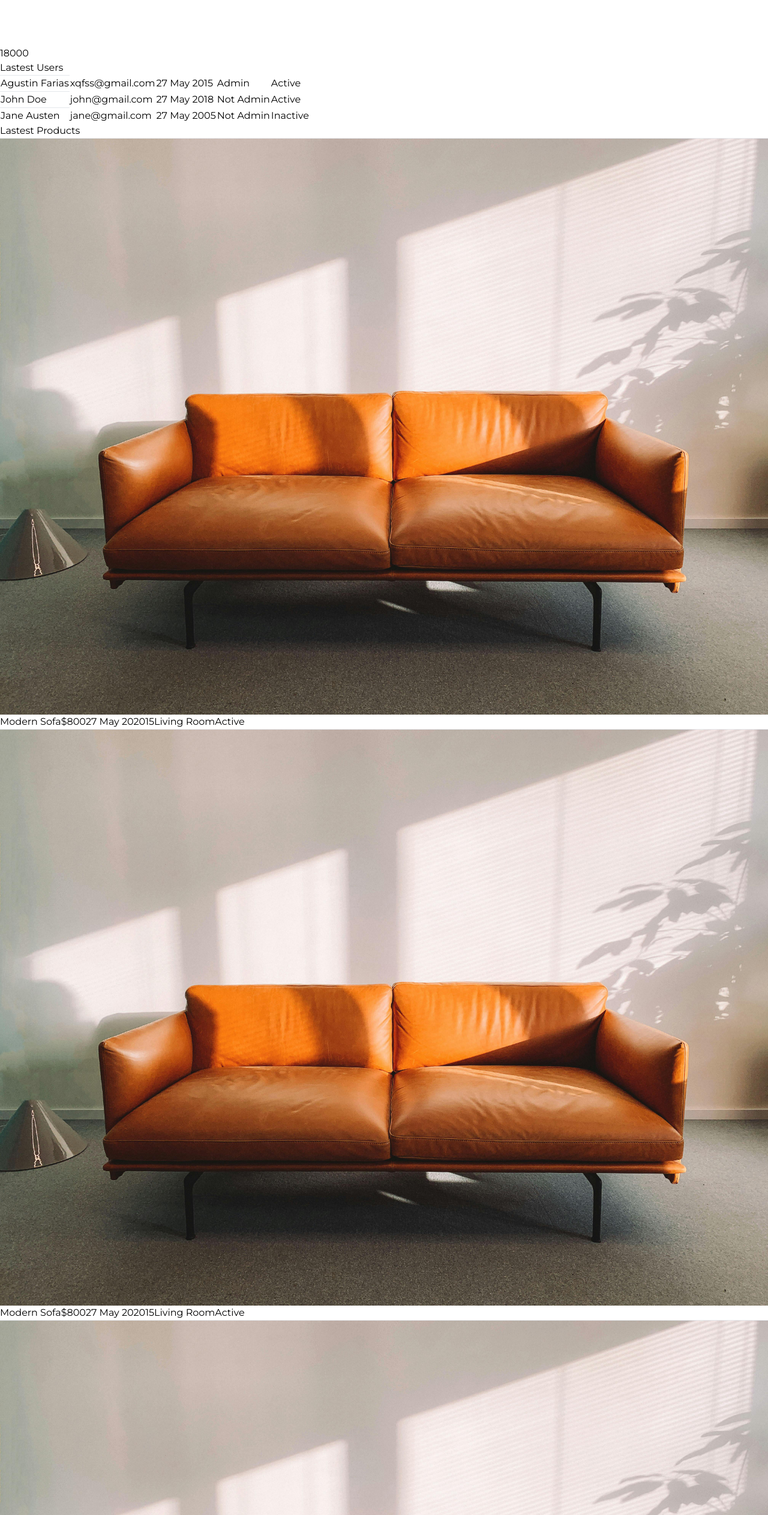
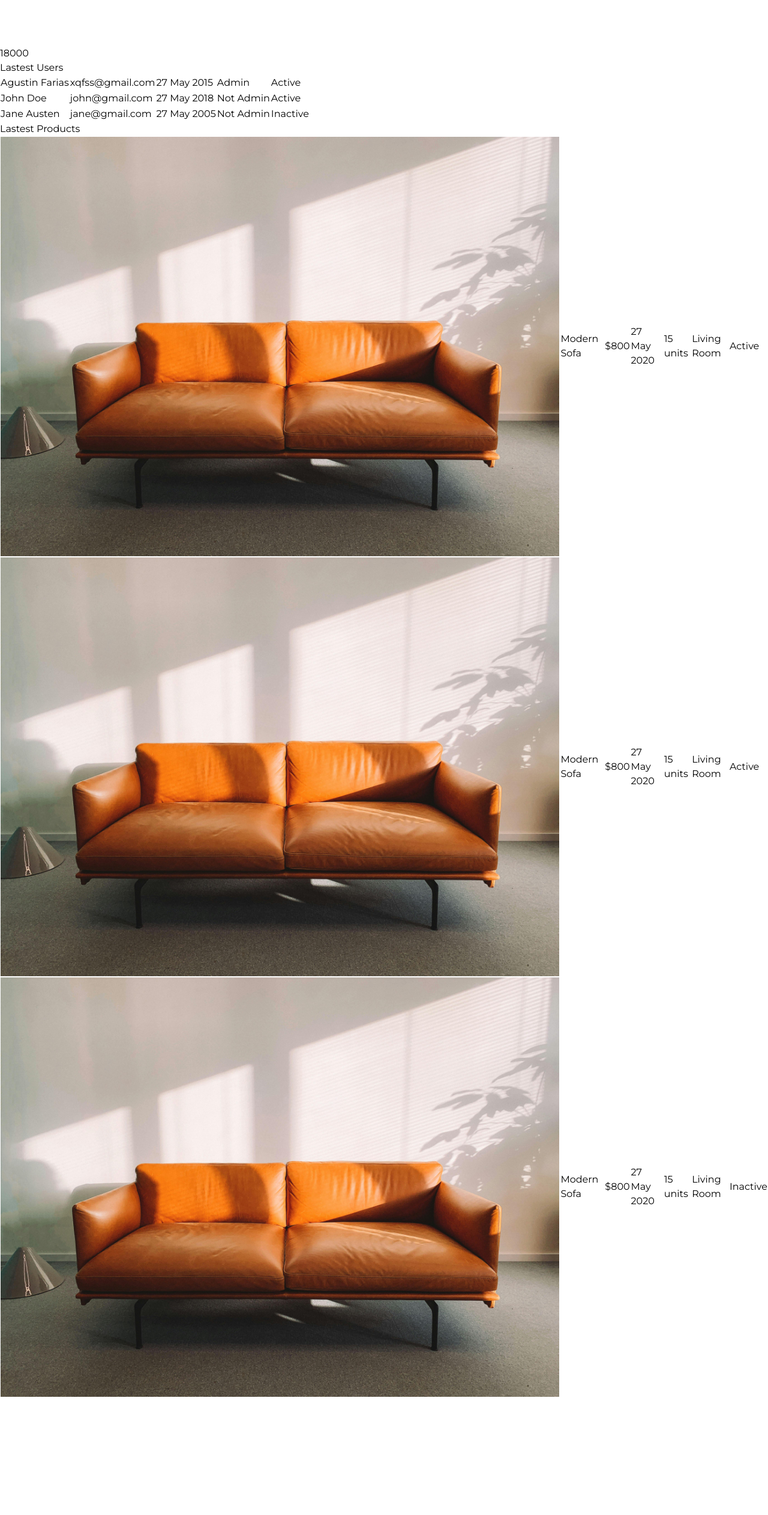
Before and after one commit to fariasagustin3/furniro-admin, a React (Vite) app: page / in a window 1280 px wide. Shown: the part 5380-7905 px from the top of the page at 60% size. After the commit the page ends 7709 px from the top, so only its background shows below. Built offline with nearby package versions, Linux system fonts and the light colour scheme.

Commit message:
table added to dashboard

```diff
--- a/src/pages/DashboardPage.jsx
+++ b/src/pages/DashboardPage.jsx
@@ -64,60 +64,104 @@ const DashboardPage = () => {
         {/* last users */}
         <div className="bg-white px-7 py-4 rounded-lg shadow-xl w-full mb-5">
           <h1 className="text-base font-bold mb-4">Lastest Users</h1>
-          <tbody className="flex flex-col gap-5">
-            <hr />
-            <tr className="flex flex-row items-center justify-between">
-              <td className="font-medium text-sm text-center">Agustin Farias</td>
-              <td className="font-medium text-sm text-center">xqfss@gmail.com</td>
-              <td className="font-medium text-sm text-center">27 May 2015</td>
-              <td className="font-medium text-sm text-center">Admin</td>
-              <td className="font-bold text-sm text-center bg-green-400 px-3 py-1 text-green-800 rounded-full">Active</td>
+          <table className="w-full">
+            <tbody>
+              <tr className="border-b-[1px]">
+                <td className="font-medium text-sm text-start py-5">Agustin Farias</td>
+                <td className="font-medium text-sm text-start">xqfss@gmail.com</td>
+                <td className="font-medium text-sm text-start">27 May 2015</td>
+                <td className="font-medium text-sm text-start">Admin</td>
+                <td className="font-bold text-sm text-start ">
+                  <div>
+                    <span className="bg-green-400 text-green-800 rounded-full px-3 py-2">Active</span>
+                  </div>
+                </td>
               </tr>
-            <hr />
-            <tr className="flex flex-row items-center justify-between">
-              <td className="font-medium text-sm text-center">John Doe</td>
-              <td className="font-medium text-sm text-center">john@gmail.com</td>
-              <td className="font-medium text-sm text-center">27 May 2018</td>
-              <td className="font-medium text-sm text-center">Not Admin</td>
-              <td className="font-bold text-sm text-center bg-green-400 px-3 py-1 text-green-800 rounded-full">Active</td>
+              <tr className="border-b-[1px]">
+                <td className="font-medium text-sm text-start py-5">John Doe</td>
+                <td className="font-medium text-sm text-start">john@gmail.com</td>
+                <td className="font-medium text-sm text-start">27 May 2018</td>
+                <td className="font-medium text-sm text-start">Not Admin</td>
+                <td className="font-bold text-sm text-start ">
+                  <div>
+                    <span className="bg-green-400 text-green-800 rounded-full px-3 py-2">Active</span>
+                  </div>
+                </td>
               </tr>
-            <hr />
-            <tr className="flex flex-row items-center justify-between">
-              <td className="font-medium text-sm text-center">Jane Austen</td>
-              <td className="font-medium text-sm text-center">jane@gmail.com</td>
-              <td className="font-medium text-sm text-center">27 May 2005</td>
-              <td className="font-medium text-sm text-center">Not Admin</td>
-              <td className="font-bold text-sm text-center bg-red-400 px-3 py-1 text-red-800 rounded-full">Inactive</td>
+              <tr className="border-b-[1px]">
+                <td className="font-medium text-sm text-start py-5">Jane Austen</td>
+                <td className="font-medium text-sm text-start">jane@gmail.com</td>
+                <td className="font-medium text-sm text-start">27 May 2005</td>
+                <td className="font-medium text-sm text-start">Not Admin</td>
+                <td className="font-bold text-sm text-start ">
+                  <div>
+                    <span className="bg-red-400 text-red-800 rounded-full px-3 py-2">Inactive</span>
+                  </div>
+                </td>
               </tr>
             </tbody>
+          </table>
         </div>
 
         {/* last products */}
         <div className="bg-white px-7 py-4 rounded-lg shadow-xl w-full mb-5">
           <h1 className="text-base font-bold mb-4">Lastest Products</h1>
-          <div className="flex flex-col gap-5">
-            <hr />
-            <div className="flex flex-row items-center justify-between">
+          <table className="w-full">
+            <tbody>
+              <tr className="border-b-[1px]">
+                <td className="font-medium text-sm text-start py-5">
                   <img src="/product.jpg" alt="" className="w-16 h-16 rounded-md" />
-              <span className="font-semibold text-sm">Modern Sofa</span>
-              <span className="font-medium text-sm">$800</span>
-              <span className="font-medium text-sm">27 May 2020</span>
-              <span className="font-medium text-sm">15</span>
-              <span className="font-medium text-sm">Living Room</span>
-              <span className="font-bold text-sm bg-green-400 px-3 py-1 text-green-800 rounded-full">Active</span>
+                </td>
+                <td className="font-medium text-sm text-start">Modern Sofa</td>
+                <td className="font-medium text-sm text-start">$800</td>
+                <td className="font-medium text-sm text-start">27 May 2020</td>
+                <td className="font-medium text-sm text-start">15 units</td>
+                <td className="font-medium text-sm text-start">Living Room</td>
+                <td className="font-bold text-sm text-start ">
+                  <div>
+                    <span className="bg-green-400 text-green-800 rounded-full px-3 py-2">Active</span>
                   </div>
-            <hr />
-            <div className="flex flex-row items-center justify-between">
+                </td>
+              </tr>
+
+              <tr className="border-b-[1px]">
+                <td className="font-medium text-sm text-start py-5">
                   <img src="/product.jpg" alt="" className="w-16 h-16 rounded-md" />
-              <span className="font-semibold text-sm">Modern Sofa</span>
-              <span className="font-medium text-sm">$800</span>
-              <span className="font-medium text-sm">27 May 2020</span>
-              <span className="font-medium text-sm">15</span>
-              <span className="font-medium text-sm">Living Room</span>
-              <span className="font-bold text-sm bg-green-400 px-3 py-1 text-green-800 rounded-full">Active</span>
+                </td>
+                <td className="font-medium text-sm text-start">Modern Sofa</td>
+                <td className="font-medium text-sm text-start">$800</td>
+                <td className="font-medium text-sm text-start">27 May 2020</td>
+                <td className="font-medium text-sm text-start">15 units</td>
+                <td className="font-medium text-sm text-start">Living Room</td>
+                <td className="font-bold text-sm text-start ">
+                  <div>
+                    <span className="bg-green-400 text-green-800 rounded-full px-3 py-2">Active</span>
                   </div>
-            <hr />
-            <div className="flex flex-row items-center justify-between">
+                </td>
+              </tr>
+
+              <tr className="border-b-[1px]">
+                <td className="font-medium text-sm text-start py-5">
+                  <img src="/product.jpg" alt="" className="w-16 h-16 rounded-md" />
+                </td>
+                <td className="font-medium text-sm text-start">Modern Sofa</td>
+                <td className="font-medium text-sm text-start">$800</td>
+                <td className="font-medium text-sm text-start">27 May 2020</td>
+                <td className="font-medium text-sm text-start">15 units</td>
+                <td className="font-medium text-sm text-start">Living Room</td>
+                <td className="font-bold text-sm text-start ">
+                  <div>
+                    <span className="bg-red-400 text-red-800 rounded-full px-3 py-2">Inactive</span>
+                  </div>
+                </td>
+              </tr>
+            </tbody>
+          </table>
+        </div>
+      </div>
+    </Layout>
+  )
+  {/* <div className="flex flex-row items-center justify-between">
     <img src="/product.jpg" alt="" className="w-16 h-16 rounded-md" />
     <span className="font-semibold text-sm">Modern Sofa</span>
     <span className="font-medium text-sm">$800</span>
@@ -125,12 +169,7 @@ const DashboardPage = () => {
     <span className="font-medium text-sm">15</span>
     <span className="font-medium text-sm">Living Room</span>
     <span className="font-bold text-sm bg-red-400 px-3 py-1 text-red-800 rounded-full">Inactive</span>
-            </div>
-          </div>
-        </div>
-      </div>
-    </Layout>
-  )
+  </div> */}
 }
 
 export default DashboardPage
```
Lines whose indentation alone changed are shown as unchanged.
